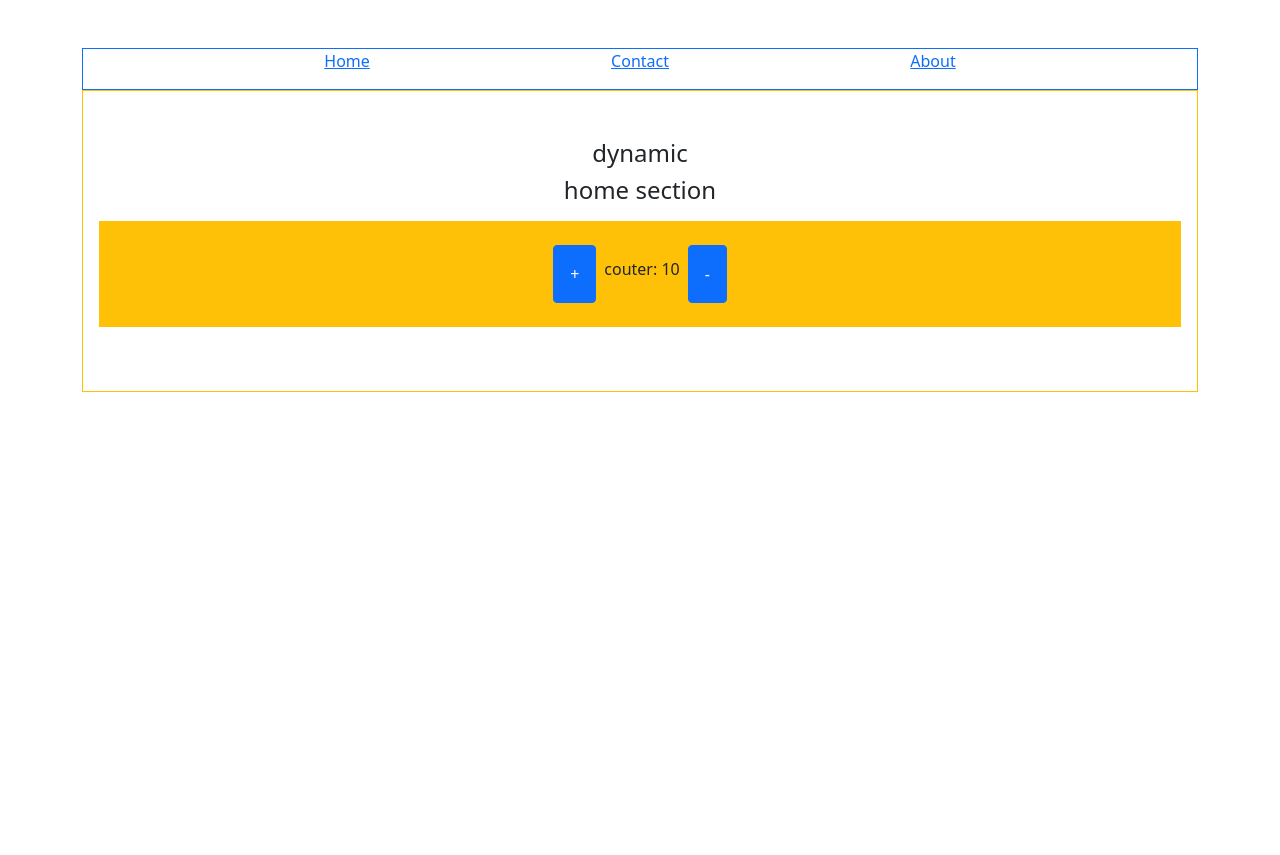
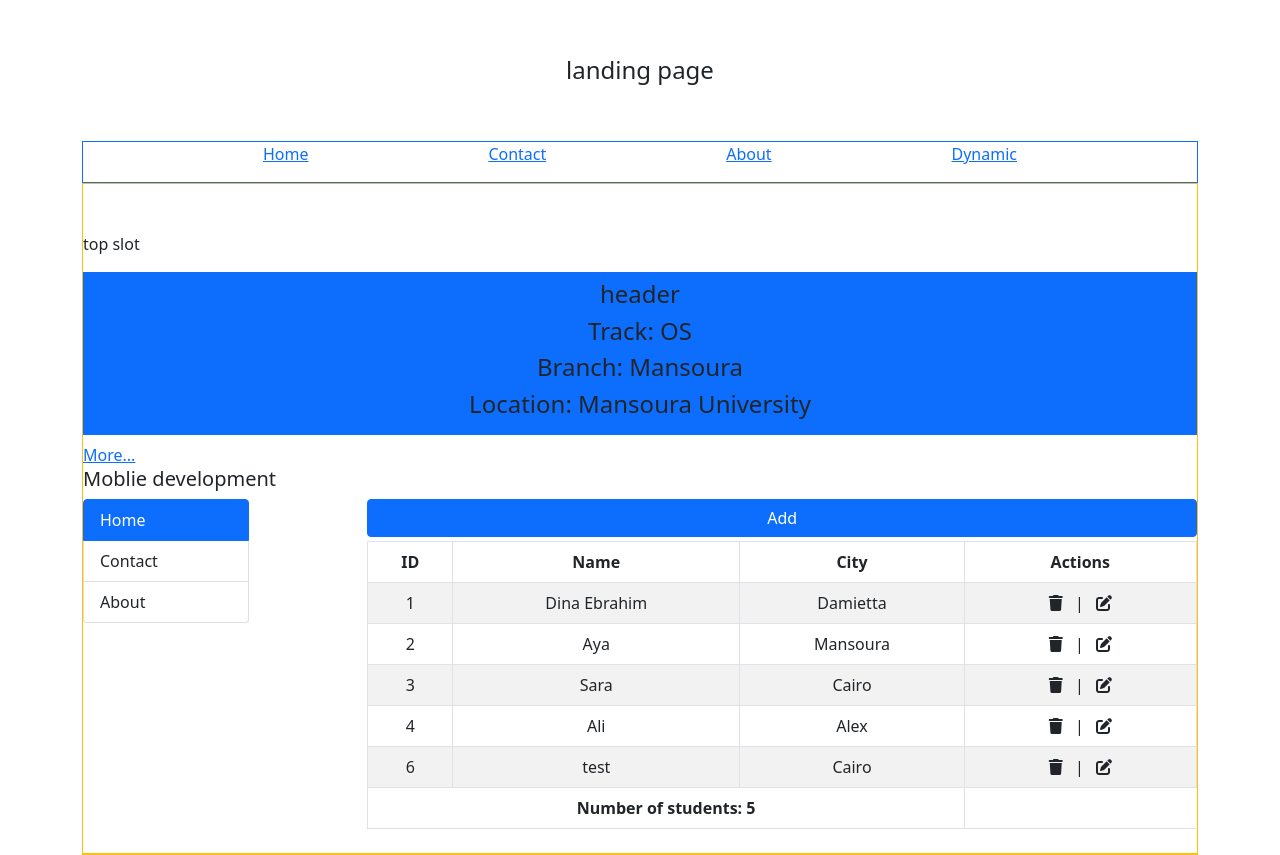
Before and after one commit to Dina170/ITI-tasks, a Vue app in the folder frontend-development/vue/crud-operations/: page / in a window 1280 px wide. Shown: the top 855 px of the page. Before the commit the page ends 800 px from the top, so only its background shows below. Built offline with nearby package versions, Linux system fonts and the light colour scheme; data requests are answered from the project's data file.

Commit message:
Create landing page and configure routes

```diff
--- a/frontend-development/vue/crud-operations/src/components/landing.vue
+++ b/frontend-development/vue/crud-operations/src/components/landing.vue
@@ -1,16 +1,16 @@
 <template>
-    <div>
-        <h4 class="p-5">landing page</h4>
+    <div class="container my-2">
+        <h4 class="text-center p-5">landing page</h4>
         <div class="row border border-primary g-0">
             <ul class="d-flex list-unstyled justify-content-evenly align-items-center">
-                <li><a href="#" @click.prevent="targetCompontent = 'home'">Home</a></li>
-                <li><a href="#" @click.prevent="targetCompontent = 'contact'">Contact</a></li>
-                <li><a href="#" @click.prevent="targetCompontent = 'about'">About</a></li>
+                <li><router-link to="/">Home</router-link></li>
+                <li><router-link to="/contact">Contact</router-link></li>
+                <li><router-link to="/about">About</router-link></li>
+                <li><router-link to="/dynamic">Dynamic</router-link></li>
             </ul>
         </div>
         <div class="row border border-warning g-0 py-5">
-            <h4 class="text-center">dynamic</h4>
-
+            <router-view></router-view>
         </div>
     </div>
 </template>
--- a/frontend-development/vue/crud-operations/src/main.js
+++ b/frontend-development/vue/crud-operations/src/main.js
@@ -1,6 +1,9 @@
 import { createApp } from "vue";
 import myApp from "@/myApp";
 import dynamic from "./components/views/dynamic.vue";
+import landing from "./components/landing.vue";
+import { router } from "./components/routers";
 
 // createApp(myApp).mount("#app");
-createApp(dynamic).mount("#app");
+// createApp(dynamic).mount("#app");
+createApp(landing).use(router).mount("#app");
```
